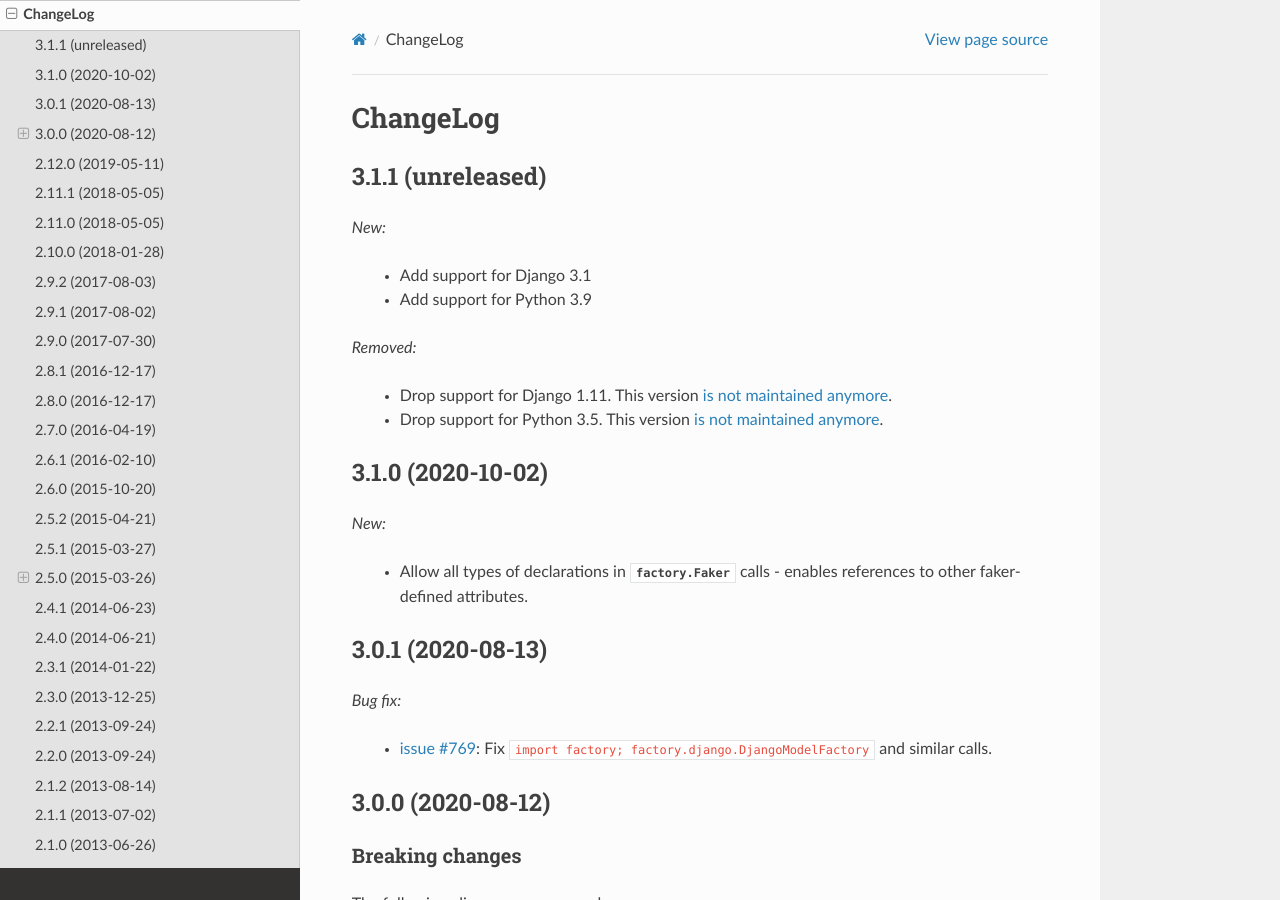
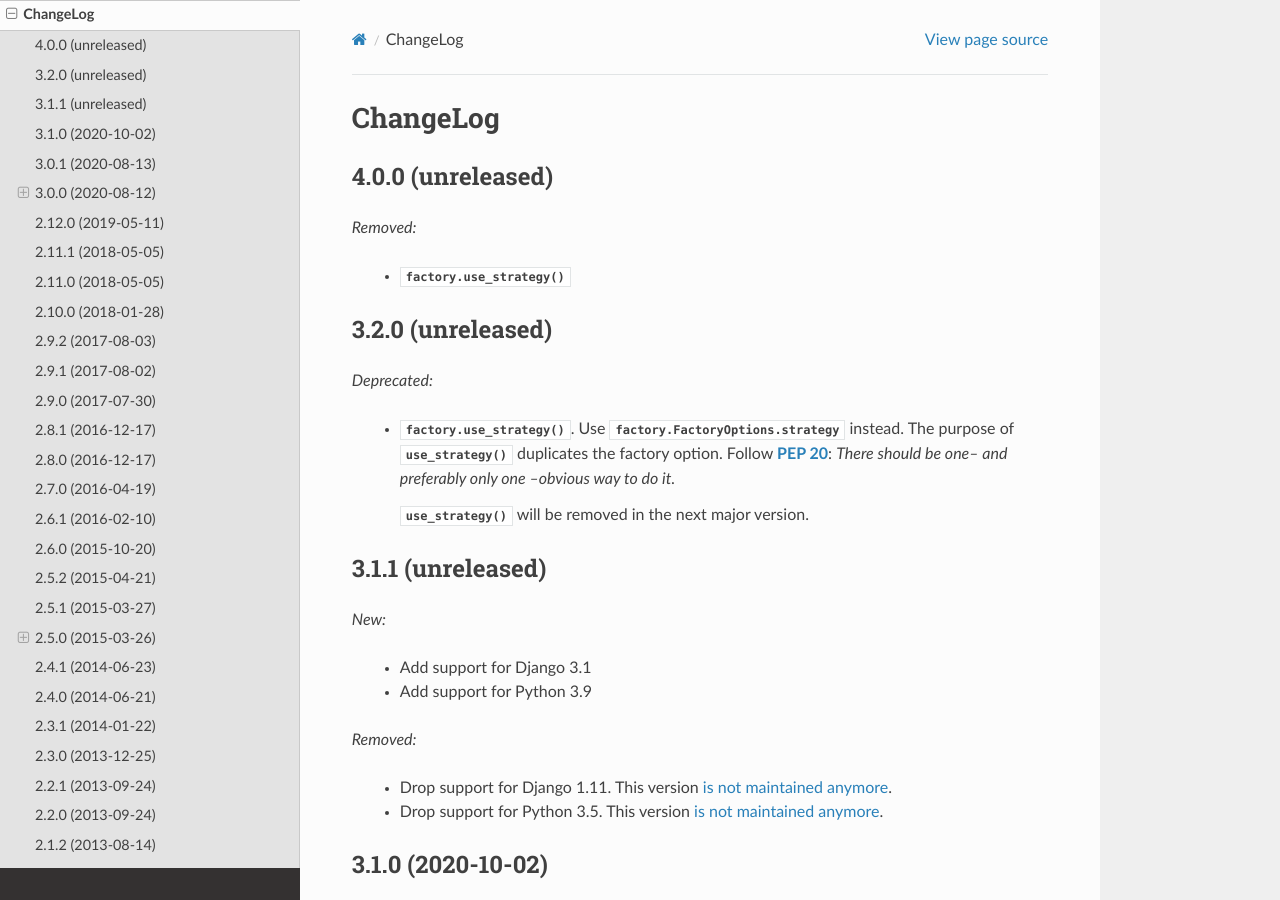
Before and after one commit to FactoryBoy/factory_boy, a Sphinx documentation site: the page built from docs/changelog.rst, in a window 1280 px wide and 900 px high. Built offline with Sphinx 7.4.7 and the Read the Docs theme 2.0.0, drawn with Linux system fonts in a browser that asks for light colours.

Commit message:
Deprecate factory.use_strategy()
The purpose of this function is unclear. It is not used in the library
and not really tested.

Follow the Zen of Python, keep only one way of specifying a factory
default strategy: through its options. Users can define the strategy
when calling the factory with the dedicated methods (e.g.
`MyFactory.build()`, or `MyFactory.create()`).

Reviewed-by: Raphaël Barrois

```diff
--- a/docs/changelog.rst
+++ b/docs/changelog.rst
@@ -1,5 +1,23 @@
 ChangeLog
 =========
+
+4.0.0 (unreleased)
+------------------
+
+*Removed:*
+
+    - :func:`factory.use_strategy()`
+
+3.2.0 (unreleased)
+------------------
+
+*Deprecated:*
+
+    - :func:`factory.use_strategy`. Use :attr:`factory.FactoryOptions.strategy` instead.
+      The purpose of :func:`~factory.use_strategy` duplicates the factory option. Follow :pep:`20`: *There should be
+      one-- and preferably only one --obvious way to do it.*
+
+      :func:`~factory.use_strategy()` will be removed in the next major version.
 
 3.1.1 (unreleased)
 ------------------
--- a/docs/reference.rst
+++ b/docs/reference.rst
@@ -590,6 +590,10 @@ factory_boy supports two main strategies for generating instances, plus stubs.
 
 .. function:: use_strategy(strategy)
 
+    .. deprecated:: 3.2
+
+        Use :py:attr:`factory.FactoryOptions.strategy` instead.
+
     *Decorator*
 
     Change the default strategy of the decorated :class:`Factory` to the chosen :obj:`strategy`:
```
Also changed, not shown: 2 other files.
